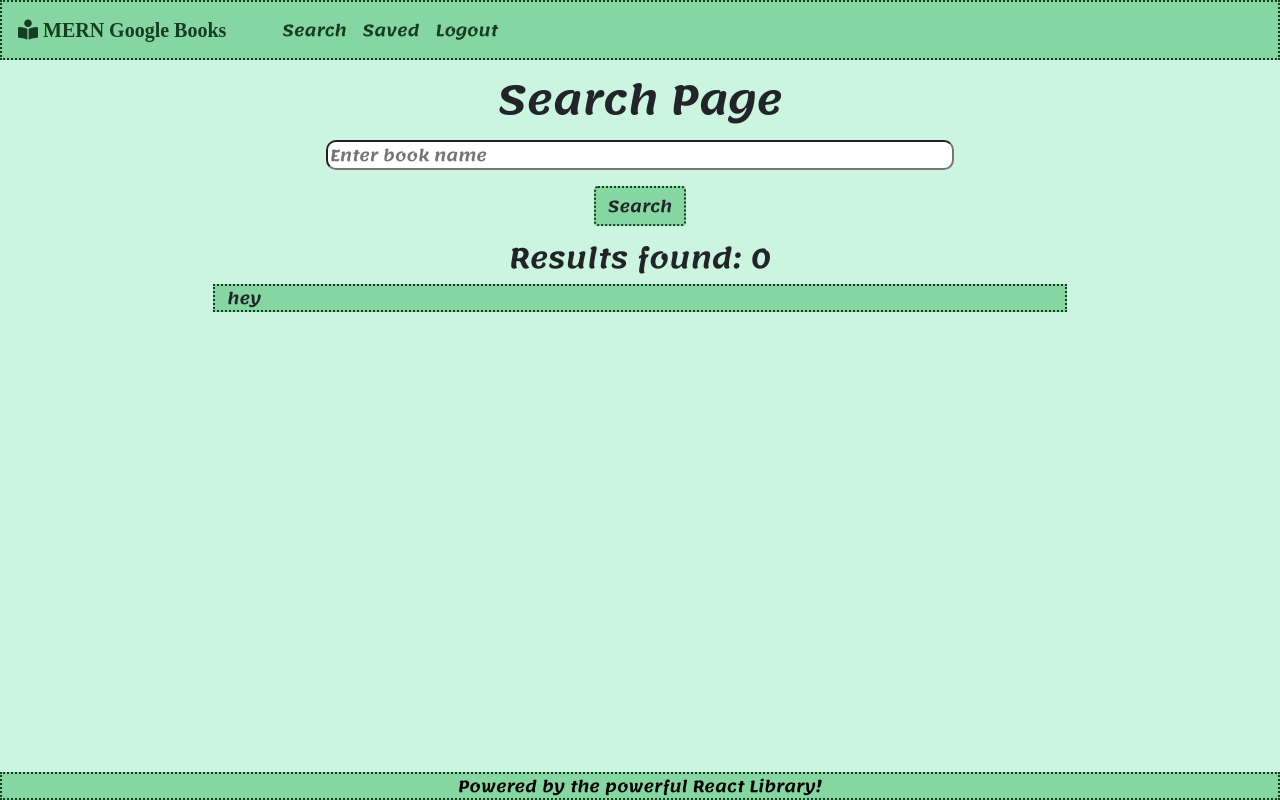
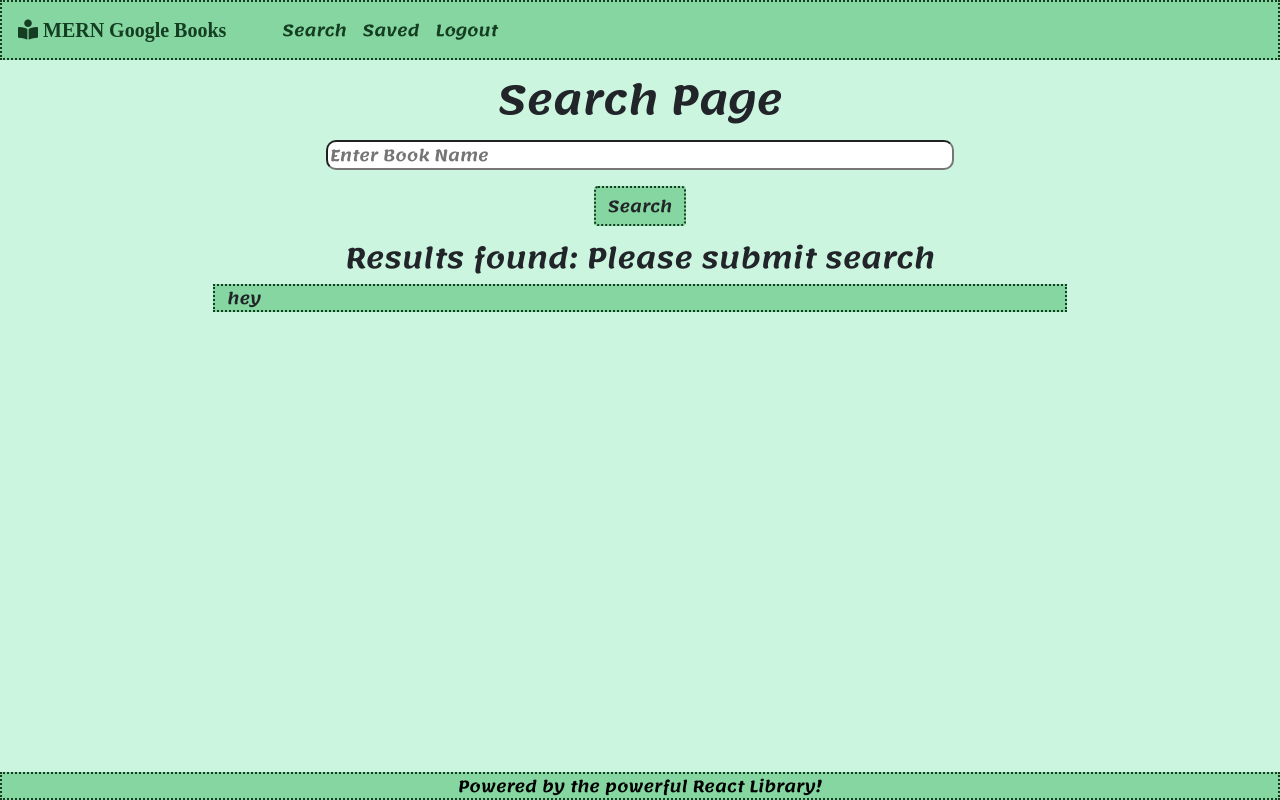
Before and after one commit to Joeseff6/MERN-Google-Books, a React (Create React App) app in the folder client/: page /search in a window 1280 px wide. Built offline with nearby package versions, Linux system fonts and the light colour scheme.

Commit message:
added ternary for search results

```diff
--- a/client/src/pages/Search.js
+++ b/client/src/pages/Search.js
@@ -29,7 +29,7 @@ function Search() {
       <Header heading="Search Page" />
       <form className="mb-3">
         <input
-          className="d-block m-auto mb-3 col-6"
+          className="d-block m-auto mb-3 col-6 text-capitalize"
           type="text"
           id="searchInput"
           placeholder="Enter book name"
@@ -43,7 +43,7 @@ function Search() {
           Search
         </button>
       </form>
-      <h3 className="text-center">Results found: {results.length}</h3>
+      <h3 className="text-center">Results found: {results.length > 0 ? results.length : "Please submit search"}</h3>
       <Card books={results}/>
     </>
   );
```
